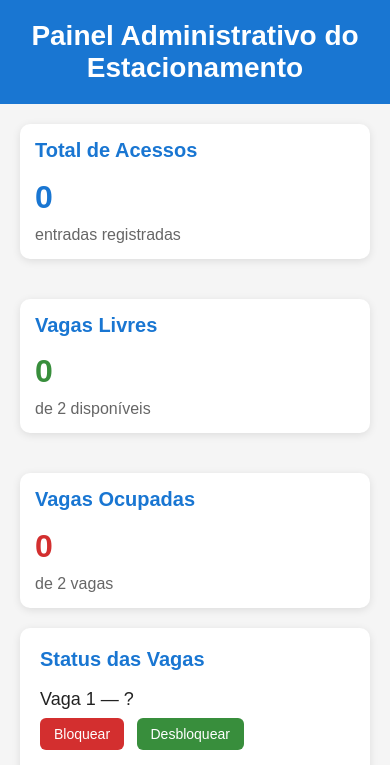
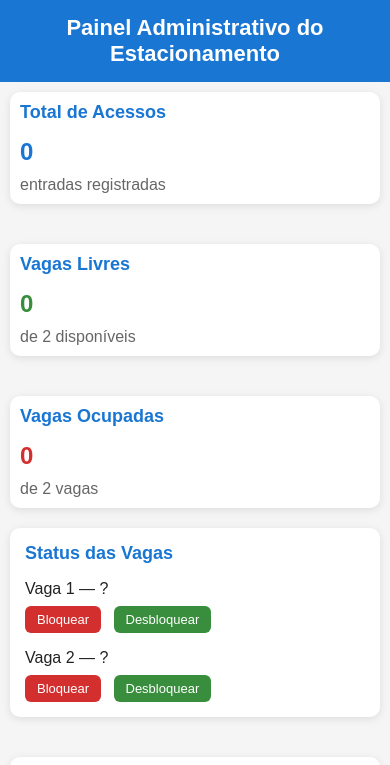
Before and after one commit to guilhermedesales/esp, a plain HTML site: page admin.html in a window 390 px wide. Shown: the top 765 px of the page. Drawn offline with nearby package versions, Linux system fonts and the light colour scheme; a script that the page names is missing.

Commit message:
melhorias tela

```diff
--- a/admin.html
+++ b/admin.html
@@ -25,9 +25,26 @@
   .filtro select { padding:6px 10px; font-size:14px; }
   .grid-2 { display:grid; grid-template-columns:1fr 1fr; gap:20px; }
   .grid-3 { display:grid; grid-template-columns:repeat(3, 1fr); gap:20px; }
-  @media(max-width:900px){ .grid-2, .grid-3 { grid-template-columns:1fr; } }
   .card-small { padding:15px; }
   .stat-number { font-size:32px; font-weight:bold; color:#1976d2; margin:10px 0; }
+
+  /* Responsividade Mobile */
+  @media(max-width:900px){
+    .grid-2, .grid-3 { grid-template-columns:1fr; }
+    header { font-size:22px; padding:15px; }
+    .container { padding:10px; }
+    .card { padding:15px; }
+    .card h2 { font-size:18px; }
+    .stat-number { font-size:28px; }
+    canvas { max-height:250px; }
+    .btn { padding:6px 12px; font-size:13px; }
+    .vaga-status { font-size:16px; }
+  }
+
+  @media(max-width:500px){
+    .stat-number { font-size:24px; }
+    .card-small { padding:10px; }
+  }
 </style>
 </head>
 <body>
```
Also changed, not shown: user.html (+1 -1 lines).
